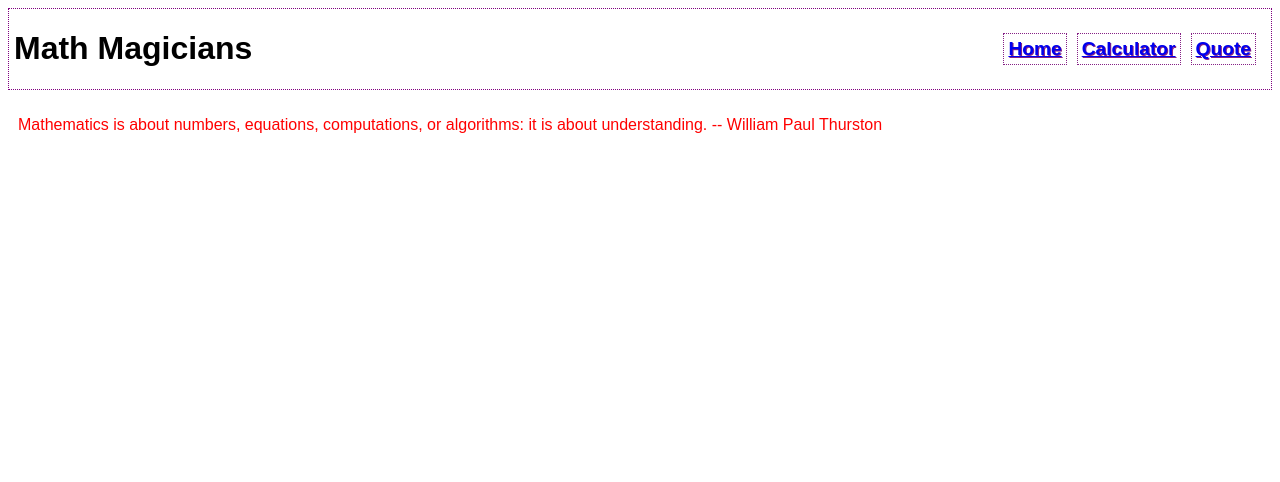
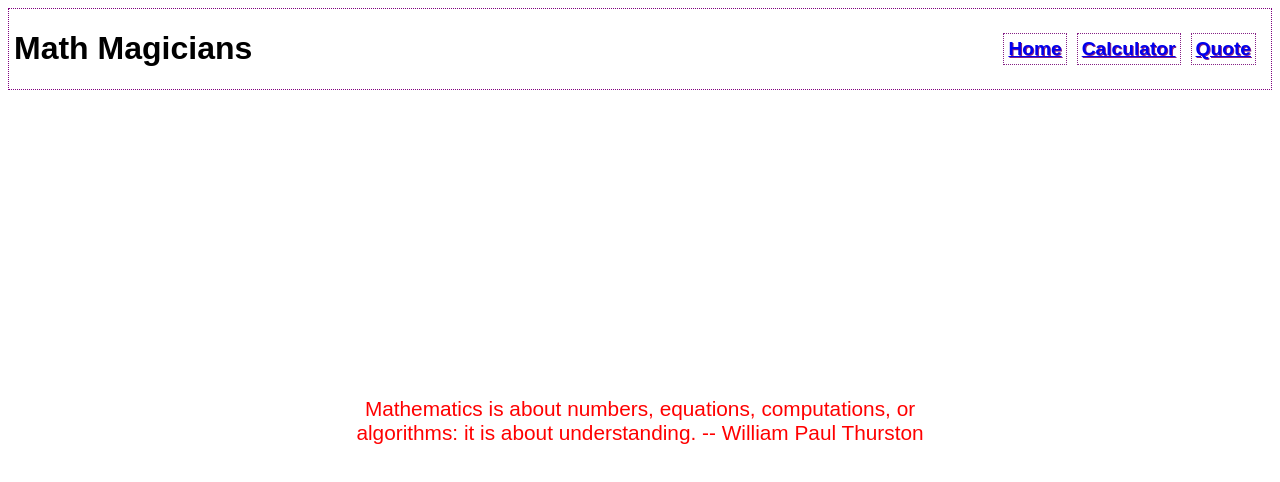
Before and after one commit to belsman/React-Calculator, a React (Create React App) app: page /quote in a window 1280 px wide. Shown: the top 482 px of the page. Built offline with nearby package versions, Linux system fonts and the light colour scheme.

Commit message:
Add style to the quote page

```diff
--- a/src/components/Quote.js
+++ b/src/components/Quote.js
@@ -2,7 +2,17 @@
 
 const Quote = () => (
   <div className="content">
-    <p className="quotes">
+    <p
+      className="quotes"
+      style={{
+        top: '50%',
+        left: '50%',
+        transform: 'translate(-50%, -50%)',
+        position: 'absolute',
+        textAlign: 'center',
+        fontSize: '1.3rem',
+      }}
+    >
       Mathematics is about numbers, equations, computations, or
       algorithms: it is about understanding. -- William Paul Thurston
     </p>
```
